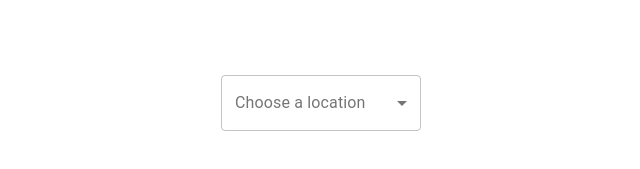
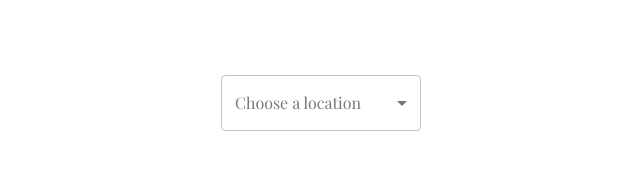
Before and after one commit to MaretIdris/react-and-mui-card-component, a React app: page / in a window 1280 px wide. Shown: the part 297-466 px from the top of the page, 319-959 px from the left. Built offline with nearby package versions, Linux system fonts and the light colour scheme.

Commit message:
Change Select component font

```diff
--- a/public/index.html
+++ b/public/index.html
@@ -10,6 +10,7 @@
       content="Web site created using create-react-app"
     />
     <link rel="manifest" href="public/manifest.json" />
+    <link href="https://fonts.googleapis.com/css2?family=Playfair+Display&display=swap" rel="stylesheet">
     <title>React Mock Data App</title>
   </head>
   <body>
--- a/src/components/App.js
+++ b/src/components/App.js
@@ -33,6 +33,9 @@ class App extends Component {
         status: {
             danger: 'orange',
         },
+        typography: {
+            fontFamily: ['Playfair Display'],
+        },
     });
 
     render() {
--- a/src/components/SelectLocation.js
+++ b/src/components/SelectLocation.js
@@ -33,7 +33,9 @@ class SelectLocation extends Component {
 
         return (
             <div id="select-container">
-                <FormControl variant="outlined" className={classes.formControl}>
+                <FormControl
+                    variant="outlined"
+                    className={classes.formControl}>
                     <InputLabel>Choose a location</InputLabel>
                     <Select
                         onChange={handleChange}
```
Also changed, not shown: README.md.
